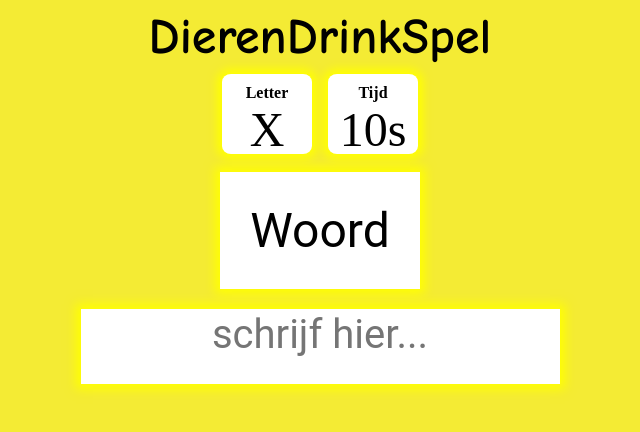
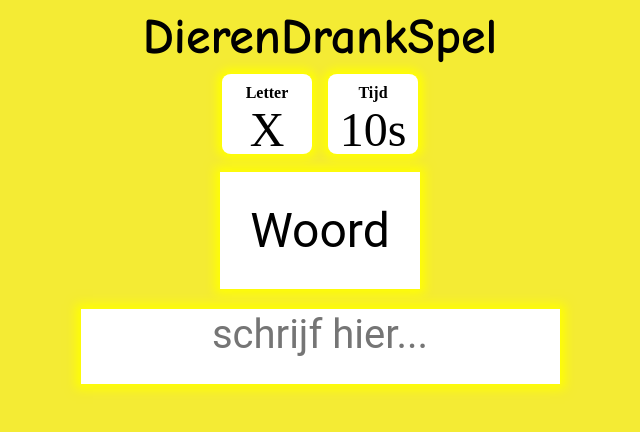
Before and after one commit to RocknRolo/DierenDrankSpel, a plain HTML site: page index.html in a window 1280 px wide. Shown: the whole page, without its empty margins (320-960 px from the left). Drawn offline with Linux system fonts and the light colour scheme.

Commit message:
Update index.html

```diff
--- a/index.html
+++ b/index.html
@@ -1,11 +1,11 @@
 <html lang="en">
 <head>
-    <title>DierenSpel</title>
+    <title>DierenDrankSpel</title>
     <link rel="stylesheet" href="style.css">
 </head>
 <body>
     <div class="container">
-        <div class="logo">DierenDrinkSpel</div>
+        <div class="logo">DierenDrankSpel</div>
         <div class="box">
             <div class="letter_box">
                 <div class="letter_header">Letter</div>
```
